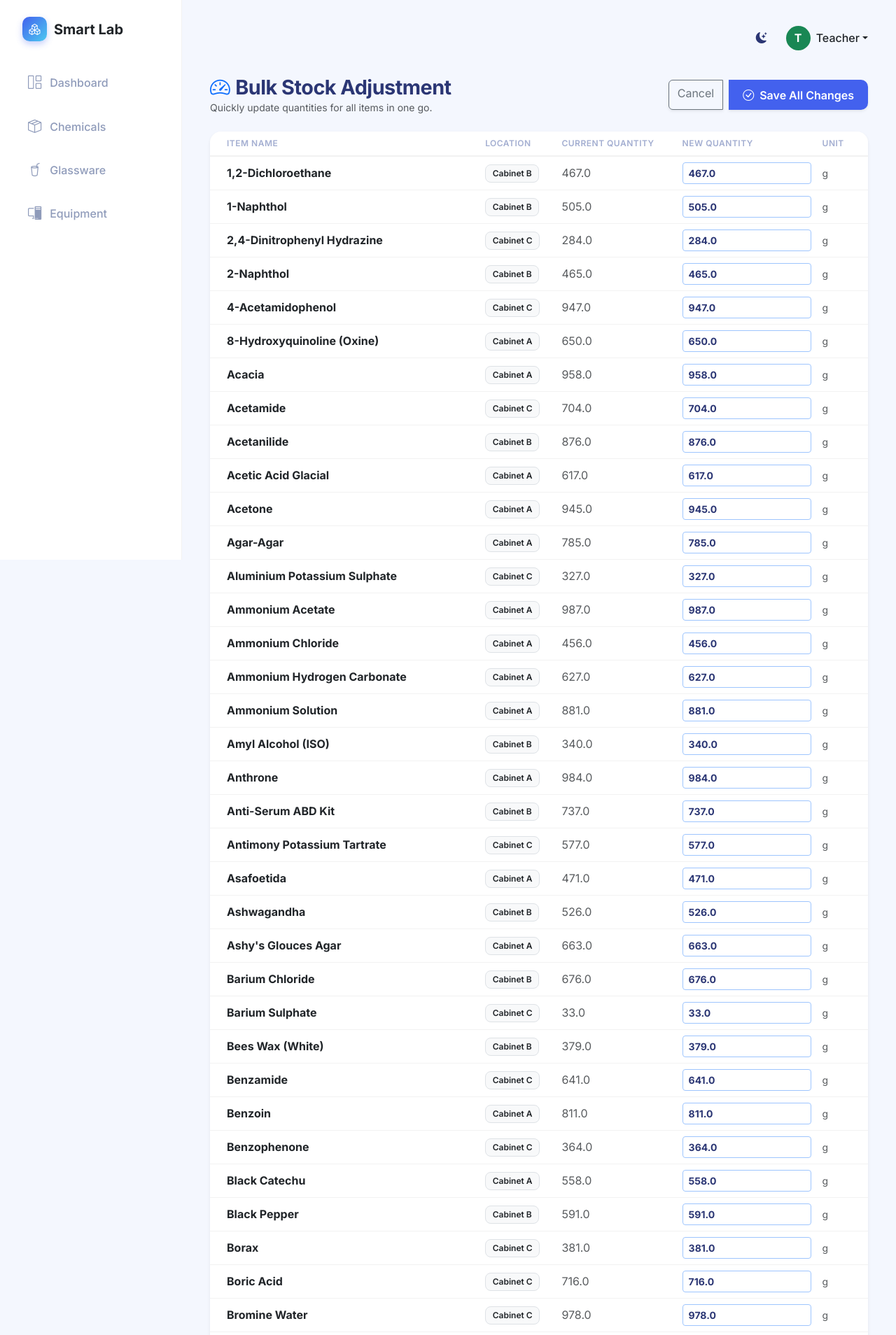
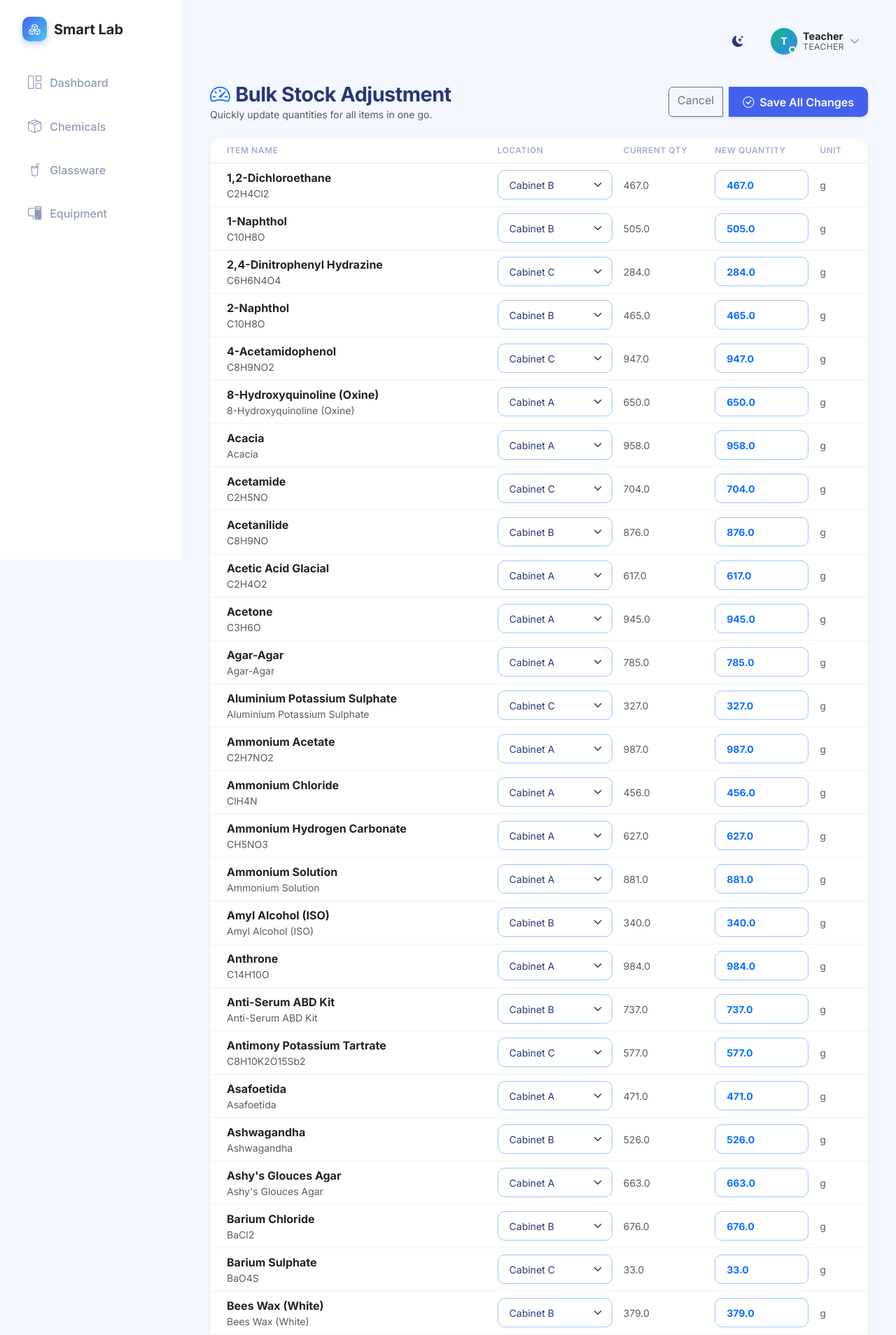
Before and after one commit to apar1chit/smart-lab-inventory, a Flask app: page /bulk_update in a window 1280 px wide. Shown: the top 1908 px of the page at 70% size. Run offline with Flask 3, Linux system fonts and the light colour scheme; a user stored in the database is signed in.

Commit message:
feat: implement bulk stock and location update functionality with UI styling and logging

```diff
--- a/app.py
+++ b/app.py
@@ -455,16 +455,26 @@ def bulk_update():
             for cid in chem_ids:
                 chem = Chemical.query.get(int(cid))
                 new_qty = float(request.form.get(f'qty_chem_{cid}'))
+                new_loc = request.form.get(f'loc_chem_{cid}')
+
+                changed = False
                 if new_qty != chem.quantity:
                     diff = new_qty - chem.quantity
                     chem.quantity = new_qty
-                    # Log the adjustment
+                    changed = True
+
+                if new_loc != chem.location:
+                    chem.location = new_loc
+                    changed = True
+
+                if changed:
+                    # Log the adjustment (both qty and location)
                     log = UsageLog(
                         chemical_id=chem.id,
                         user_name=current_user.username,
                         action='Adjustment',
-                        quantity_change=diff,
-                        purpose='Bulk Stock Take'
+                        quantity_change=new_qty - chem.quantity if 'diff' not in locals() else diff,
+                        purpose=f'Bulk Stock Take ({new_loc})'
                     )
                     db.session.add(log)
 
--- a/static/css/style.css
+++ b/static/css/style.css
@@ -139,6 +139,112 @@ body {
         transform: translateX(0);
     }
 }
+
+/* User Profile Styles */
+.user-profile {
+    position: relative;
+}
+
+.profile-trigger {
+    cursor: pointer;
+    padding: 6px 12px;
+    border-radius: 12px;
+    transition: all 0.2s ease;
+}
+
+.profile-trigger:hover {
+    background-color: var(--soft-bg);
+}
+
+.avatar-wrapper {
+    position: relative;
+}
+
+.avatar-circle {
+    width: 38px;
+    height: 38px;
+    border-radius: 50%;
+    display: flex;
+    align-items: center;
+    justify-content: center;
+    font-weight: 700;
+    color: white;
+    font-size: 0.9rem;
+}
+
+.bg-developer { background: linear-gradient(135deg, #6366f1 0%, #a855f7 100%); }
+.bg-teacher { background: linear-gradient(135deg, #10b981 0%, #3b82f6 100%); }
+.bg-student { background: linear-gradient(135deg, #f59e0b 0%, #ef4444 100%); }
+
+.status-indicator {
+    position: absolute;
+    bottom: 2px;
+    right: 2px;
+    width: 10px;
+    height: 10px;
+    border-radius: 50%;
+    border: 2px solid white;
+}
+
+.status-indicator.online { background-color: #10b981; }
+
+.user-info {
+    line-height: 1.2;
+}
+
+.user-name {
+    font-size: 0.9rem;
+}
+
+.user-role {
+    font-size: 0.75rem;
+    text-transform: uppercase;
+    letter-spacing: 0.5px;
+}
+
+.profile-dropdown {
+    min-width: 220px;
+    padding: 0.5rem;
+    margin-top: 0.5rem !important;
+    border-radius: 16px;
+    background: var(--card-bg);
+    backdrop-filter: blur(10px);
+}
+
+.profile-dropdown .dropdown-item {
+    border-radius: 10px;
+    padding: 0.6rem 1rem;
+    font-size: 0.9rem;
+    color: var(--text-main);
+    transition: all 0.2s ease;
+}
+
+.profile-dropdown .dropdown-item:hover {
+    background-color: var(--soft-bg);
+    transform: translateX(5px);
+}
+
+.profile-dropdown .dropdown-item i {
+    font-size: 1.1rem;
+}
+
+/* Animations */
+.animate {
+    animation-duration: 0.2s;
+    animation-fill-mode: both;
+}
+
+@keyframes slideIn {
+    0% { transform: translateY(10px); opacity: 0; }
+    100% { transform: translateY(0); opacity: 1; }
+}
+
+.slideIn { animation-name: slideIn; }
+
+/* Dark Mode Adjustments */
+[data-theme="dark"] .profile-trigger:hover { background-color: var(--input-bg); }
+[data-theme="dark"] .status-indicator { border-color: var(--card-bg); }
+[data-theme="dark"] .profile-dropdown { border: 1px solid var(--border-color) !important; }
 
 .sidebar-nav .nav-link {
     color: #8f9bba;
--- a/templates/base.html
+++ b/templates/base.html
@@ -84,31 +84,53 @@
                         <i class="bi bi-sun-fill"></i>
                     </div>
 
-                    <div class="user-profile dropdown" style="cursor: pointer;">
-                        <div class="d-flex align-items-center" {% if current_user.is_authenticated
-                            %}data-bs-toggle="dropdown" {% else %}data-bs-toggle="modal" data-bs-target="#loginModal" {%
-                            endif %}>
+                    <div class="user-profile dropdown">
+                        <div class="profile-trigger d-flex align-items-center" {% if current_user.is_authenticated %}data-bs-toggle="dropdown"{% else %}data-bs-toggle="modal" data-bs-target="#loginModal"{% endif %}>
                             {% if current_user.is_authenticated %}
-                            <div class="avatar bg-success text-white rounded-circle d-flex align-items-center justify-content-center fw-bold me-2"
-                                style="width: 35px; height: 35px;">{{ current_user.username[0]|upper }}</div>
-                            <span class="fw-medium text-dark dropdown-toggle">{{ current_user.username|capitalize
-                                }}</span>
+                            <div class="avatar-wrapper me-2">
+                                <div class="avatar-circle {% if current_user.role == 'developer' %}bg-developer{% elif current_user.role == 'teacher' %}bg-teacher{% else %}bg-student{% endif %} shadow-sm">
+                                    {{ current_user.username[0]|upper }}
+                                </div>
+                                <div class="status-indicator online"></div>
+                            </div>
+                            <div class="user-info d-none d-sm-block">
+                                <div class="user-name fw-bold text-dark">{{ current_user.username|capitalize }}</div>
+                                <div class="user-role text-muted">{{ current_user.role|capitalize }}</div>
+                            </div>
+                            <i class="bi bi-chevron-down ms-2 text-muted small"></i>
                             {% else %}
-                            <div class="avatar bg-secondary text-white rounded-circle d-flex align-items-center justify-content-center fw-bold me-2"
-                                style="width: 35px; height: 35px;"><i class="bi bi-person"></i></div>
-                            <span class="fw-medium text-dark">Guest (Login)</span>
+                            <div class="avatar-circle bg-secondary shadow-sm me-2">
+                                <i class="bi bi-person"></i>
+                            </div>
+                            <span class="fw-medium text-dark">Login</span>
                             {% endif %}
                         </div>
+
                         {% if current_user.is_authenticated %}
-                        <ul class="dropdown-menu dropdown-menu-end shadow-sm border-0 mt-3 rounded-3">
+                        <ul class="dropdown-menu dropdown-menu-end profile-dropdown border-0 shadow-lg animate slideIn">
+                            <li class="px-3 py-2 border-bottom mb-2">
+                                <div class="small text-muted fw-bold text-uppercase">Account Settings</div>
+                            </li>
                             <li>
-                                <h6 class="dropdown-header text-primary">Role: {{ current_user.role|capitalize }}</h6>
+                                <a class="dropdown-item d-flex align-items-center py-2" href="#">
+                                    <i class="bi bi-person-badge me-3 text-primary"></i> My Profile
+                                </a>
                             </li>
+                            {% if current_user.role == 'developer' %}
+                            <li>
+                                <a class="dropdown-item d-flex align-items-center py-2" href="{{ url_for('developer_dashboard') }}">
+                                    <i class="bi bi-code-square me-3 text-success"></i> Dev Dashboard
+                                </a>
+                            </li>
+                            {% endif %}
                             <li>
                                 <hr class="dropdown-divider">
                             </li>
-                            <li><a class="dropdown-item text-danger py-2" href="{{ url_for('logout') }}"><i
-                                        class="bi bi-box-arrow-right me-2"></i>Logout</a></li>
+                            <li>
+                                <a class="dropdown-item d-flex align-items-center py-2 text-danger" href="{{ url_for('logout') }}">
+                                    <i class="bi bi-box-arrow-right me-3"></i> Logout
+                                </a>
+                            </li>
                         </ul>
                         {% endif %}
                     </div>
--- a/templates/bulk_update.html
+++ b/templates/bulk_update.html
@@ -24,9 +24,9 @@
                     <thead class="bg-light">
                         <tr>
                             <th class="ps-4">ITEM NAME</th>
-                            <th>LOCATION</th>
-                            <th>CURRENT QUANTITY</th>
-                            <th style="width: 200px;">NEW QUANTITY</th>
+                            <th style="width: 180px;">LOCATION</th>
+                            <th>CURRENT QTY</th>
+                            <th style="width: 150px;">NEW QUANTITY</th>
                             <th class="pe-4">UNIT</th>
                         </tr>
                     </thead>
@@ -34,15 +34,22 @@
                         {% for chem in chemicals %}
                         <tr>
                             <input type="hidden" name="chemical_ids" value="{{ chem.id }}">
-                            <td class="ps-4 fw-bold text-dark">{{ chem.name }}</td>
-                            <td><span class="badge bg-light text-dark border">{{ chem.location }}</span></td>
-                            <td class="text-muted">{{ chem.quantity }}</td>
+                            <td class="ps-4 fw-bold text-dark">
+                                {{ chem.name }}
+                                <div class="text-muted small fw-normal">{{ chem.formula }}</div>
+                            </td>
                             <td>
-                                <div class="input-group input-group-sm">
-                                    <input type="number" step="0.01" name="qty_chem_{{ chem.id }}"
-                                           class="form-control fw-bold border-primary-subtle"
-                                           value="{{ chem.quantity }}">
-                                </div>
+                                <select name="loc_chem_{{ chem.id }}" class="form-select form-select-sm border-primary-subtle">
+                                    <option value="Cabinet A" {% if chem.location == 'Cabinet A' %}selected{% endif %}>Cabinet A</option>
+                                    <option value="Cabinet B" {% if chem.location == 'Cabinet B' %}selected{% endif %}>Cabinet B</option>
+                                    <option value="Cabinet C" {% if chem.location == 'Cabinet C' %}selected{% endif %}>Cabinet C</option>
+                                </select>
+                            </td>
+                            <td class="text-muted small">{{ chem.quantity }}</td>
+                            <td>
+                                <input type="number" step="0.01" name="qty_chem_{{ chem.id }}"
+                                       class="form-control form-control-sm fw-bold border-primary-subtle text-primary"
+                                       value="{{ chem.quantity }}">
                             </td>
                             <td class="pe-4 text-muted small">{{ chem.unit }}</td>
                         </tr>
```
Also changed, not shown: other parts of static/css/style.css (+50 -0 lines), assign_locations.py (added, +31 -0 lines), instance/database.db.
